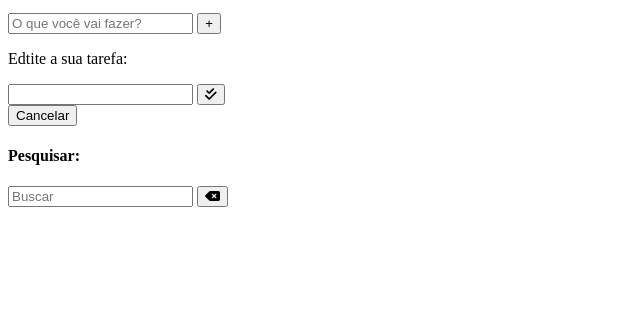
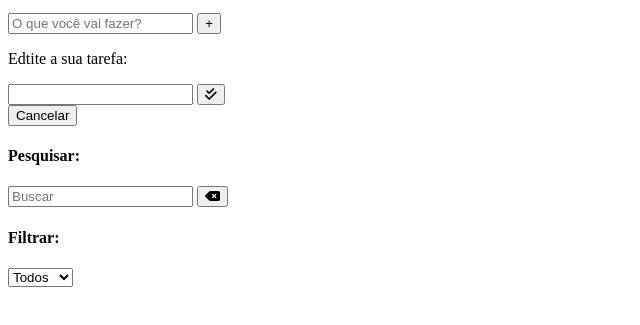
Before and after one commit to JoaoChaves65/Tarefas_JavaScript, a plain HTML site: page js/index.html in a window 1280 px wide. Shown: the part 101-426 px from the top of the page, without its empty margins (0-640 px from the left). Drawn offline with Linux system fonts and the light colour scheme; files that its build step writes are made by us from their sources; files whose address does not match are found by name.

Commit message:
Campo de filtro, em HTML

```diff
--- a/js/index.html
+++ b/js/index.html
@@ -46,6 +46,14 @@
                     </button>
                 </form>
             </div>
+            <div id="filter">
+                <h4>Filtrar:</h4>
+                <select id="filter-select">
+                    <option value="all">Todos</option>
+                    <option value="done">Feitos</option>
+                    <option value="todo">A fazer</option>
+                </select>
+            </div>
         </div>
     </div>
 </body>
```
